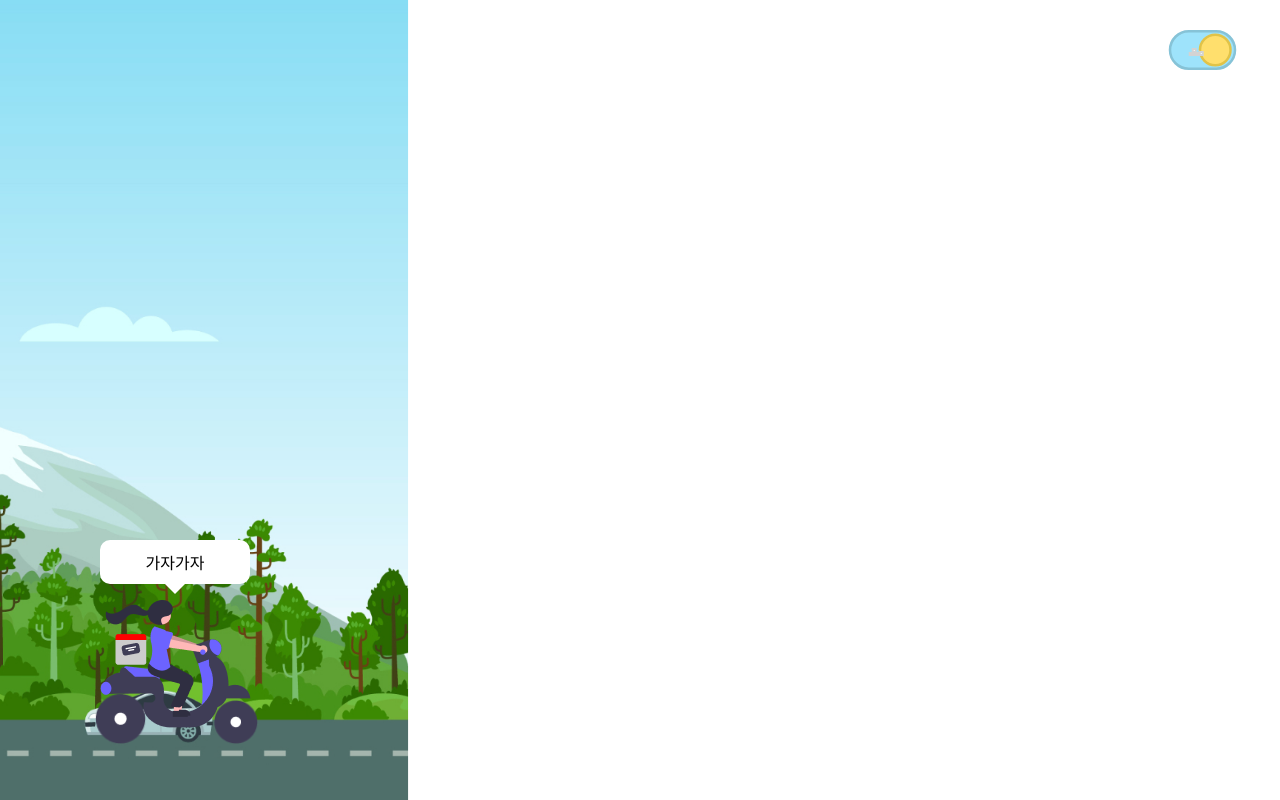
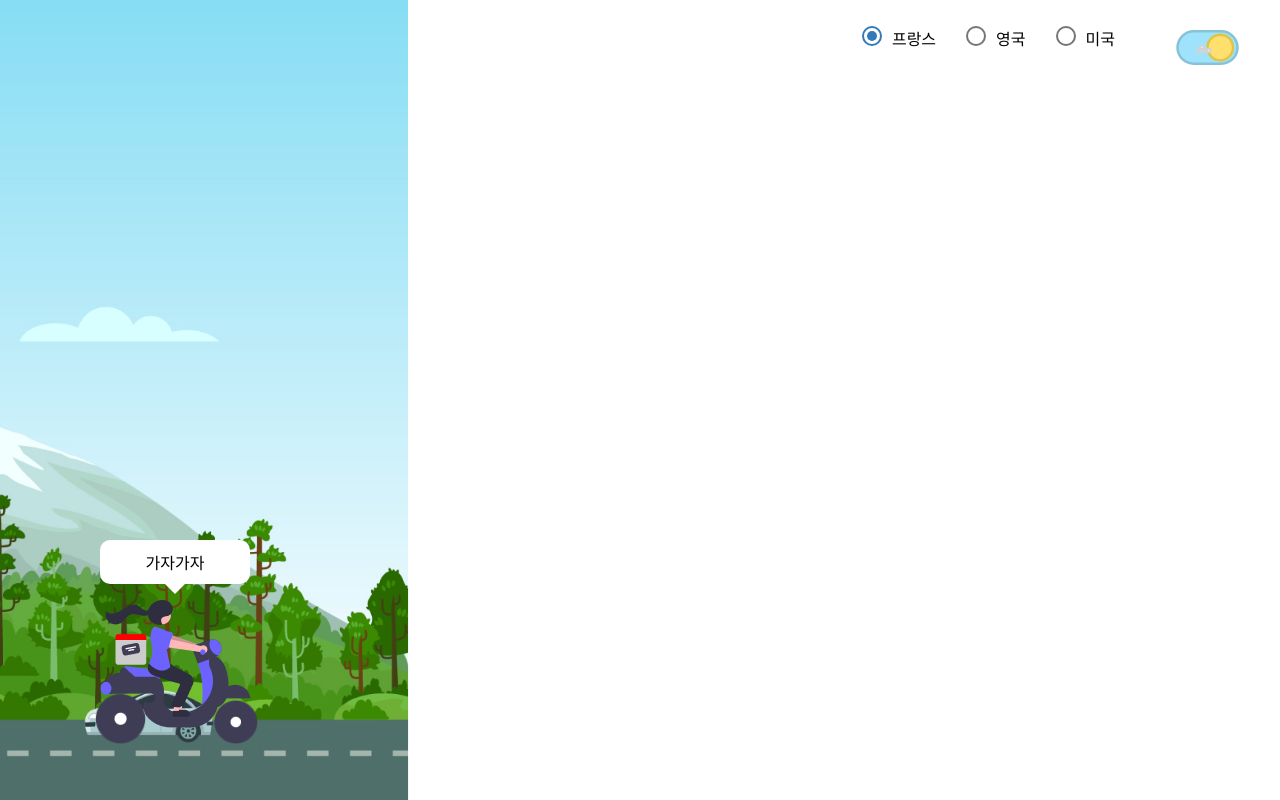
Before and after one commit to Re-Ac-T/react-styled-component, a React (Create React App) app: page / in a window 1280 px wide. Built offline with nearby package versions, Linux system fonts and the light colour scheme.

Commit message:
feat: add radio button in header

```diff
--- a/src/container/Base/headerContainer.jsx
+++ b/src/container/Base/headerContainer.jsx
@@ -2,6 +2,7 @@ import React from 'react';
 import styled from 'styled-components';
 
 import './headerContainer.scss';
+import RadioButton from "../../components/Base/Header/Button/radioButton";
 
 const HeaderStyle = styled.div`
   position: fixed;
@@ -14,11 +15,14 @@ const HeaderStyle = styled.div`
   justify-content: flex-end;
 
 `
+
 const HeaderContainer = ({dayTime, changeDayAndNight}) => {
     return (
         <HeaderStyle>
+            <RadioButton/>
             <div className="toggle toggle--daynight">
-        <input type="checkbox" id="toggle--daynight" checked={dayTime} className="toggle--checkbox" onChange={changeDayAndNight}/>
+                <input type="checkbox" id="toggle--daynight" checked={dayTime} className="toggle--checkbox"
+                       onChange={changeDayAndNight}/>
                 <label htmlFor="toggle--daynight" className="toggle--btn">
                     <span className="toggle--feature"></span>
                 </label>
```
Lines whose indentation alone changed are shown as unchanged.
